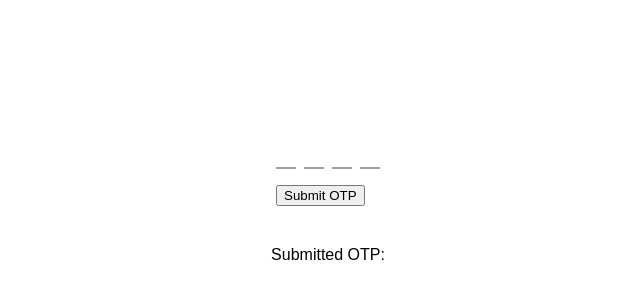
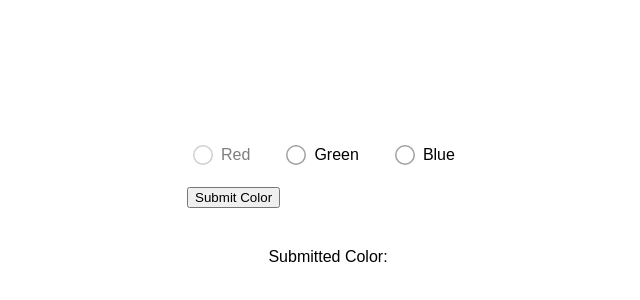
Before and after one commit to AlvaroPerezPedreira/componentLib, a React (Vite) app: page / in a window 1280 px wide. Shown: the part 196-496 px from the top of the page, without its empty margins (312-952 px from the left). Built offline with nearby package versions, Linux system fonts and the light colour scheme.

Commit message:
RadioGroup

```diff
--- a/src/App.tsx
+++ b/src/App.tsx
@@ -1,34 +1,41 @@
 import React, { useState } from "react";
 import "./App.css";
-import { OTPInput } from "./components/OTPInput";
+import { RadioGroupRoot } from "./components/RadioGroup/RadioGroupRoot";
+import { RadioGroupItem } from "./components/RadioGroup/RadioGroupItem";
 
 function App() {
-  const [otpValue, setOtpValue] = useState("");
-  const [submittedOtp, setSubmittedOtp] = useState("");
+  const [selectedColor, setSelectedColor] = useState("");
+  const [submittedColor, setSubmittedColor] = useState("");
 
   const handleSubmit = (e: React.FormEvent) => {
     e.preventDefault();
-    setSubmittedOtp(otpValue);
+    setSubmittedColor(selectedColor);
   };
 
   return (
     <div className="app-container">
       <form onSubmit={handleSubmit}>
-        <OTPInput
-          length={4}
-          value={otpValue}
-          onChange={setOtpValue}
+        <RadioGroupRoot
+          value={selectedColor}
+          onValueChange={setSelectedColor}
           theme="light"
           variant="warning"
           sizeStyle="md"
-          placeholder=""
-          variantTextColor={true}
-        />
+          name="colors"
+        >
+          <RadioGroupItem value="red" disabled variant="danger">
+            Red
+          </RadioGroupItem>
+          <RadioGroupItem value="green">Green</RadioGroupItem>
+          <RadioGroupItem value="blue">Blue</RadioGroupItem>
+        </RadioGroupRoot>
+
         <button type="submit" style={{ marginTop: "1rem" }}>
-          Submit OTP
+          Submit Color
         </button>
       </form>
-      <p>Submitted OTP: {submittedOtp}</p>
+
+      <p>Submitted Color: {submittedColor}</p>
     </div>
   );
 }
--- a/src/components/RadioGroup/RadioGroup.css
+++ b/src/components/RadioGroup/RadioGroup.css
@@ -1,4 +1,26 @@
 /* RadioGroup.css */
+
+.radio-group--vertical {
+  display: flex;
+  flex-direction: column;
+}
+
+.radio-group--horizontal {
+  display: flex;
+  flex-direction: row;
+}
+
+.radio-group--sm {
+  gap: 0.75rem;
+}
+
+.radio-group--md {
+  gap: 1rem;
+}
+
+.radio-group--lg {
+  gap: 1.25rem;
+}
 
 .radio-wrapper {
   padding: 6px;
@@ -84,3 +106,8 @@
   font-size: 1.25rem;
   line-height: 24px;
 }
+
+.radio-wrapper--disabled {
+  cursor: not-allowed;
+  opacity: 0.5;
+}
--- a/src/components/RadioGroup/RadioGroupItem.tsx
+++ b/src/components/RadioGroup/RadioGroupItem.tsx
@@ -10,6 +10,7 @@ export interface RadioGroupItemProps
   variant?: keyof typeof variants;
   theme?: keyof typeof themes;
   sizeStyle?: keyof typeof sizes;
+  disabled?: boolean;
 }
 
 export function RadioGroupItem({
@@ -18,6 +19,7 @@ export function RadioGroupItem({
   variant,
   theme,
   sizeStyle,
+  disabled: localDisabled,
   ...rest
 }: RadioGroupItemProps) {
   const {
@@ -27,12 +29,14 @@ export function RadioGroupItem({
     variant: contextVariant,
     theme: contextTheme,
     sizeStyle: contextSizeStyle,
+    disabled: contextDisabled,
   } = useRadioGroupContext();
   const id = `radio-${name}-${itemValue}`;
 
   const appliedVariant = variant ?? contextVariant ?? "default";
   const appliedTheme = theme ?? contextTheme ?? "light";
   const appliedSizeStyle = sizeStyle ?? contextSizeStyle ?? "md";
+  const disabled = localDisabled ?? contextDisabled;
 
   const variantColors = variants[appliedVariant] || variants.default;
   const themeColors = themes[appliedTheme] || themes.light;
@@ -40,7 +44,9 @@ export function RadioGroupItem({
   return (
     <label
       htmlFor={id}
-      className={`radio-wrapper radio-wrapper--${appliedSizeStyle}`}
+      className={`radio-wrapper radio-wrapper--${appliedSizeStyle} ${
+        disabled ? "radio-wrapper--disabled" : ""
+      }`}
       style={
         {
           "--theme-text-color": themeColors.color,
@@ -57,6 +63,7 @@ export function RadioGroupItem({
         value={itemValue}
         checked={value === itemValue}
         onChange={() => setValue(itemValue)}
+        disabled={disabled}
         {...rest}
       />
       <span>{children}</span>
--- a/src/components/RadioGroup/RadioGroupRoot.tsx
+++ b/src/components/RadioGroup/RadioGroupRoot.tsx
@@ -12,6 +12,8 @@ export interface RadioGroupRootProps {
   variant?: keyof typeof variants;
   theme?: keyof typeof themes;
   sizeStyle?: keyof typeof sizes;
+  disabled?: boolean;
+  orientation?: "horizontal" | "vertical";
 }
 
 export function RadioGroupRoot({
@@ -23,6 +25,8 @@ export function RadioGroupRoot({
   variant = "default",
   theme = "light",
   sizeStyle = "md",
+  disabled = false,
+  orientation = "horizontal",
 }: RadioGroupRootProps) {
   const isControlled = controlledValue !== undefined;
   const [uncontrolledValue, setUncontrolledValue] = useState(
@@ -39,9 +43,22 @@ export function RadioGroupRoot({
 
   return (
     <RadioGroupContext.Provider
-      value={{ value, setValue, name, variant, theme, sizeStyle }}
+      value={{
+        value,
+        setValue,
+        name,
+        variant,
+        theme,
+        sizeStyle,
+        disabled,
+        orientation,
+      }}
     >
-      <div role="radiogroup" aria-label={name}>
+      <div
+        role="radiogroup"
+        aria-label={name}
+        className={`radio-group radio-group--${orientation} radio-group--${sizeStyle}`}
+      >
         {children}
       </div>
     </RadioGroupContext.Provider>
--- a/src/components/RadioGroup/context.ts
+++ b/src/components/RadioGroup/context.ts
@@ -8,6 +8,8 @@ interface RadioGroupContextType {
   variant?: keyof typeof variants;
   theme?: keyof typeof themes;
   sizeStyle?: keyof typeof sizes;
+  disabled?: boolean;
+  orientation?: "horizontal" | "vertical";
 }
 
 export const RadioGroupContext = createContext<
```
Also changed, not shown: 2 other files (tests, documents, lock files or other folders).
